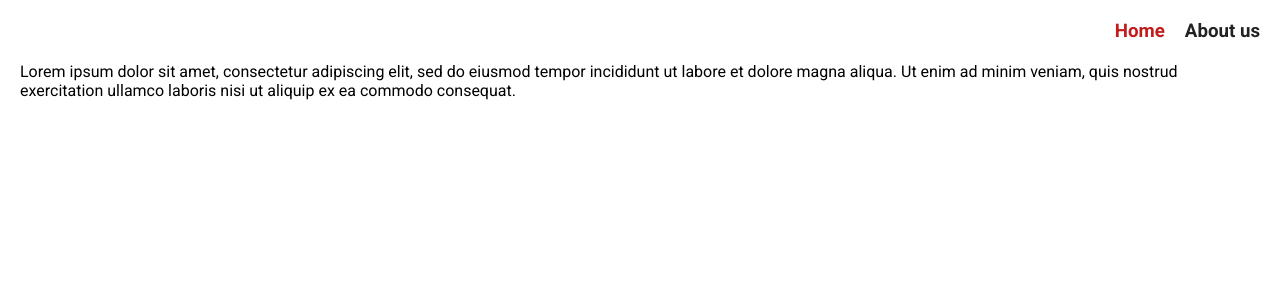
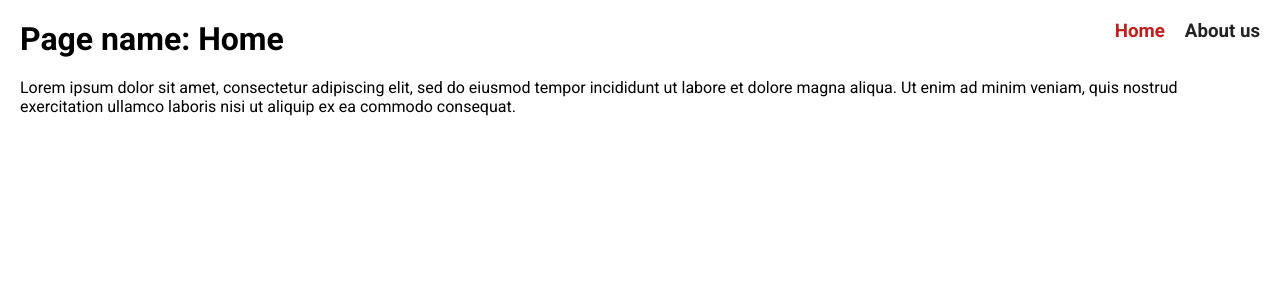
Before and after one commit to vlboff/rss-react, a React (Vite) app: page /#/about in a window 1280 px wide. Shown: the top 300 px of the page. Built offline with nearby package versions, Linux system fonts and the light colour scheme.

Commit message:
feat: add page name

```diff
--- a/src/App.tsx
+++ b/src/App.tsx
@@ -3,18 +3,30 @@ import Header from './components/Header/Header';
 import Home from './pages/Home/Home';
 import AboutUs from './pages/AboutUs/AboutUs';
 import NotFound from './pages/NotFound/NotFound';
+import { Component } from 'react';
 
-export function App() {
+export class App extends Component<object, { path: string }> {
+  state = {
+    path: localStorage.getItem('pagePath') || '#/',
+  };
+
+  setPath = () => {
+    localStorage.setItem('pagePath', location.hash);
+    this.setState({ path: location.hash });
+  };
+
+  render() {
     return (
       <>
-      <Header />
+        <Header path={this.state.path} />
         <Routes>
-        <Route path="/" element={<Home />} />
-        <Route path="/about" element={<AboutUs />} />
-        <Route path="*" element={<NotFound />} />
+          <Route path="/" element={<Home setPath={() => this.setPath()} />} />
+          <Route path="/about" element={<AboutUs setPath={() => this.setPath()} />} />
+          <Route path="*" element={<NotFound setPath={() => this.setPath()} />} />
         </Routes>
       </>
     );
+  }
 }
 
 export function WrappedApp() {
--- a/src/components/Header/Header.tsx
+++ b/src/components/Header/Header.tsx
@@ -1,30 +1,55 @@
 import { Component, ReactNode } from 'react';
 import HeaderButtom from '../UI/HeaderButtom/HeaderButtom';
 
-class Header extends Component<object, { activeMode: string }> {
-  state = {
-    activeMode: 'Home',
+enum namePage {
+  home = 'Home',
+  about = 'About us',
+  notFound = '404',
+}
+
+class Header extends Component<{ path: string }, { activeMode: string }> {
+  constructor(props: { path: string }) {
+    super(props);
+    this.state = {
+      activeMode: localStorage.getItem('pageName') || namePage.home,
+    };
+  }
+
+  addActive = (name: string) => {
+    localStorage.setItem('pageName', name);
+    this.setState({ activeMode: name });
   };
 
-  addActive = (name: string) => {
-    this.setState({ activeMode: name });
+  pageName = (name: string) => {
+    if (name === namePage.home) {
+      return this.props.path !== '#/' && this.props.path !== '#/about'
+        ? namePage.notFound
+        : namePage.home;
+    } else if (name === namePage.about) {
+      return this.props.path !== '#/' && this.props.path !== '#/about'
+        ? namePage.notFound
+        : namePage.about;
+    }
   };
 
   render(): ReactNode {
     return (
       <header>
+        <h1>Page name: {this.pageName(this.state.activeMode)}</h1>
+        <nav>
           <HeaderButtom
-          name={'Home'}
+            name={namePage.home}
             link={'/'}
-          onClick={() => this.addActive('Home')}
+            onClick={() => this.addActive(namePage.home)}
             activeMode={this.state.activeMode}
           />
           <HeaderButtom
-          name={'About us'}
+            name={namePage.about}
             link={'/about'}
-          onClick={() => this.addActive('About us')}
+            onClick={() => this.addActive(namePage.about)}
             activeMode={this.state.activeMode}
           />
+        </nav>
       </header>
     );
   }
--- a/src/components/Header/_Header.scss
+++ b/src/components/Header/_Header.scss
@@ -1,6 +1,10 @@
 header {
   display: flex;
-  justify-content: flex-end;
-  gap: 20px;
+  justify-content: space-between;
   padding: 20px 20px 0 20px;
+
+  nav {
+    display: flex;
+    gap: 20px;
+  }
 }
--- a/src/pages/AboutUs/AboutUs.tsx
+++ b/src/pages/AboutUs/AboutUs.tsx
@@ -1,13 +1,25 @@
-function AboutUs() {
+import { Component } from 'react';
+
+class AboutUs extends Component<{ setPath: () => void }> {
+  constructor(props: { setPath: () => void }) {
+    super(props);
+  }
+
+  componentDidMount() {
+    this.props.setPath();
+  }
+
+  render() {
     return (
       <main>
         <p>
-        Lorem ipsum dolor sit amet, consectetur adipiscing elit, sed do eiusmod tempor incididunt ut
-        labore et dolore magna aliqua. Ut enim ad minim veniam, quis nostrud exercitation ullamco
-        laboris nisi ut aliquip ex ea commodo consequat.
+          Lorem ipsum dolor sit amet, consectetur adipiscing elit, sed do eiusmod tempor incididunt
+          ut labore et dolore magna aliqua. Ut enim ad minim veniam, quis nostrud exercitation
+          ullamco laboris nisi ut aliquip ex ea commodo consequat.
         </p>
       </main>
     );
   }
+}
 
 export default AboutUs;
--- a/src/pages/Home/Home.tsx
+++ b/src/pages/Home/Home.tsx
@@ -1,7 +1,17 @@
+import { Component } from 'react';
 import SearchBar from '../..//components/UI/SearchBar/SearchBar';
 import FieldOfCards from '../../components/FieldOfCards/FieldOfCards';
 
-function Home() {
+class Home extends Component<{ setPath: () => void }> {
+  constructor(props: { setPath: () => void }) {
+    super(props);
+  }
+
+  componentDidMount() {
+    this.props.setPath();
+  }
+
+  render() {
     return (
       <main>
         <SearchBar />
@@ -9,5 +19,6 @@ function Home() {
       </main>
     );
   }
+}
 
 export default Home;
--- a/src/pages/NotFound/NotFound.tsx
+++ b/src/pages/NotFound/NotFound.tsx
@@ -1,6 +1,16 @@
+import { Component } from 'react';
 import { ReactComponent as SadFace } from '../../assets/sad-face.svg';
 
-function NotFound() {
+class NotFound extends Component<{ setPath: () => void }> {
+  constructor(props: { setPath: () => void }) {
+    super(props);
+  }
+
+  componentDidMount() {
+    this.props.setPath();
+  }
+
+  render() {
     return (
       <main>
         <div className="not-found">
@@ -10,5 +20,6 @@ function NotFound() {
       </main>
     );
   }
+}
 
 export default NotFound;
```
Lines whose indentation alone changed are shown as unchanged.
